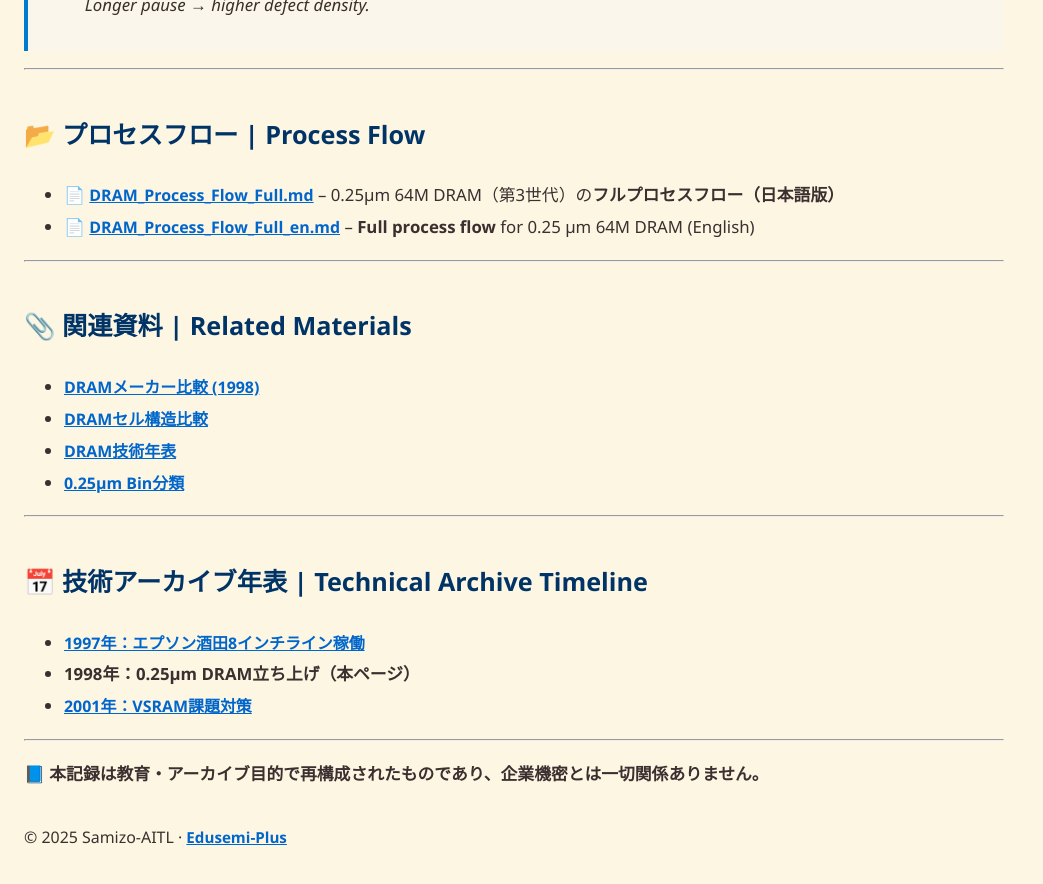
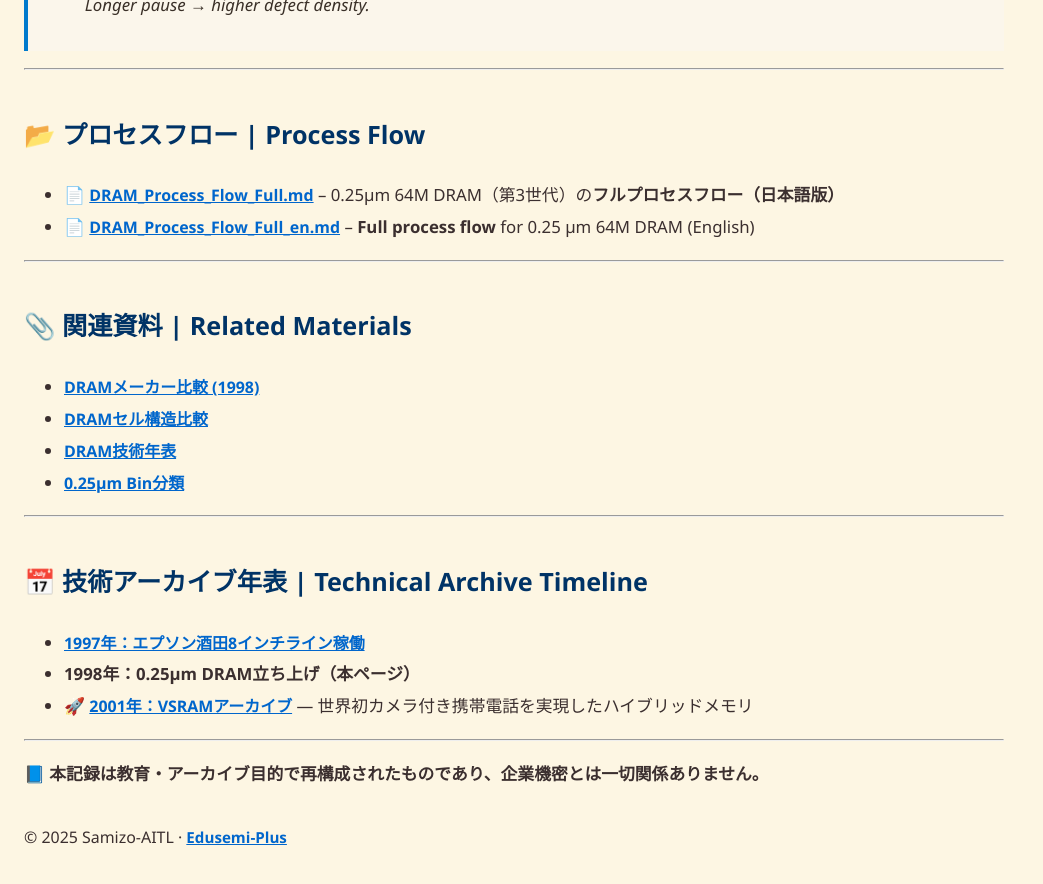
Before and after one commit to Samizo-AITL/Edusemi-Plus, a Jekyll site: the page built from archive/in1998/DRAM_Startup_64M_1998.md, in a window 1280 px wide and 900 px high, scrolled down 7793 px. Shown: the top 884 px of the window, without its empty margins (0-1043 px from the left). Built offline with Jekyll 4.4.1, drawn with Linux system fonts in a browser that asks for light colours.

Commit message:
Update DRAM_Startup_64M_1998.md

```diff
--- a/archive/in1998/DRAM_Startup_64M_1998.md
+++ b/archive/in1998/DRAM_Startup_64M_1998.md
@@ -249,7 +249,7 @@
 
 - [1997年：エプソン酒田8インチライン稼働](../in1997/Epson_Sakata_8inch_Line.md)
 - **1998年：0.25μm DRAM立ち上げ（本ページ）**
-- [2001年：VSRAM課題対策](../in2001/VSRAM_2001.md)
+- 🚀 [**2001年：VSRAMアーカイブ**](../in2001/VSRAM_2001.md) — 世界初カメラ付き携帯電話を実現したハイブリッドメモリ
 
 ---
 
```
